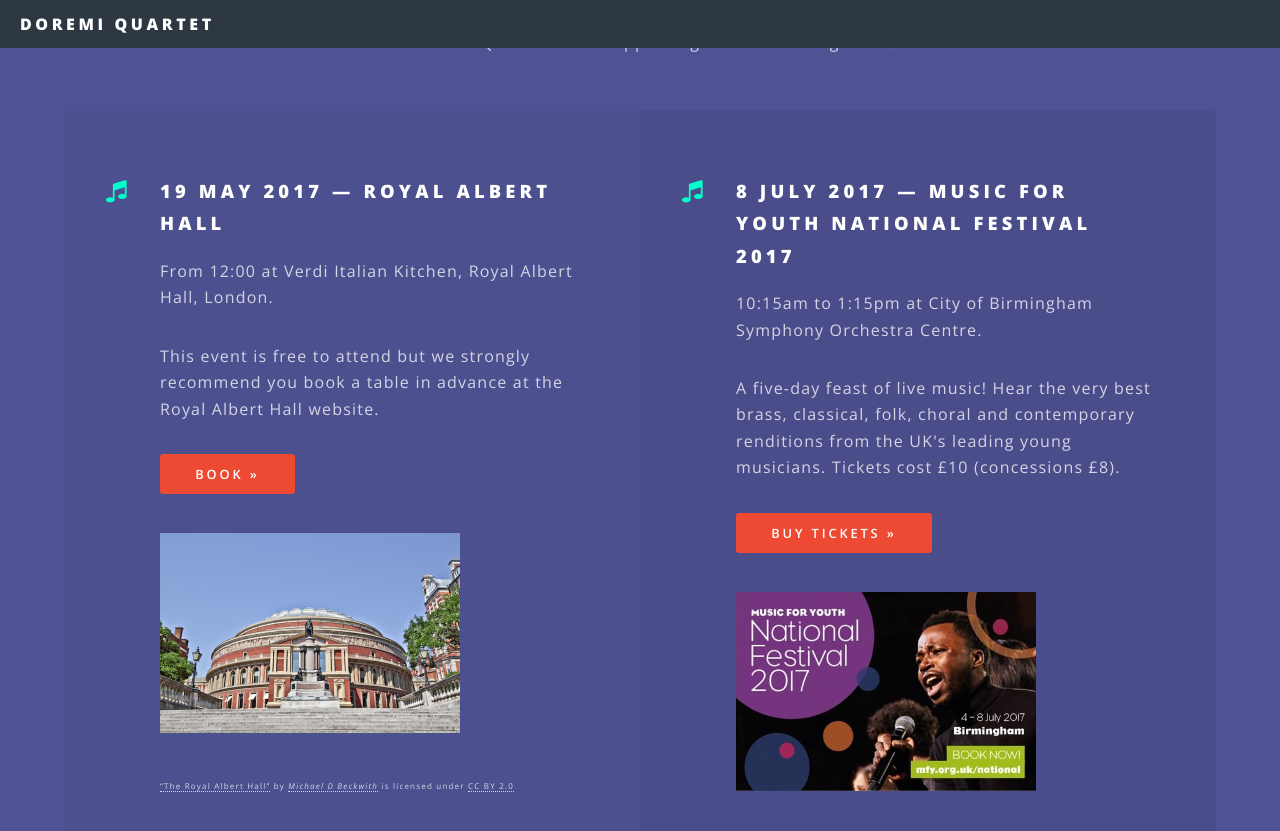
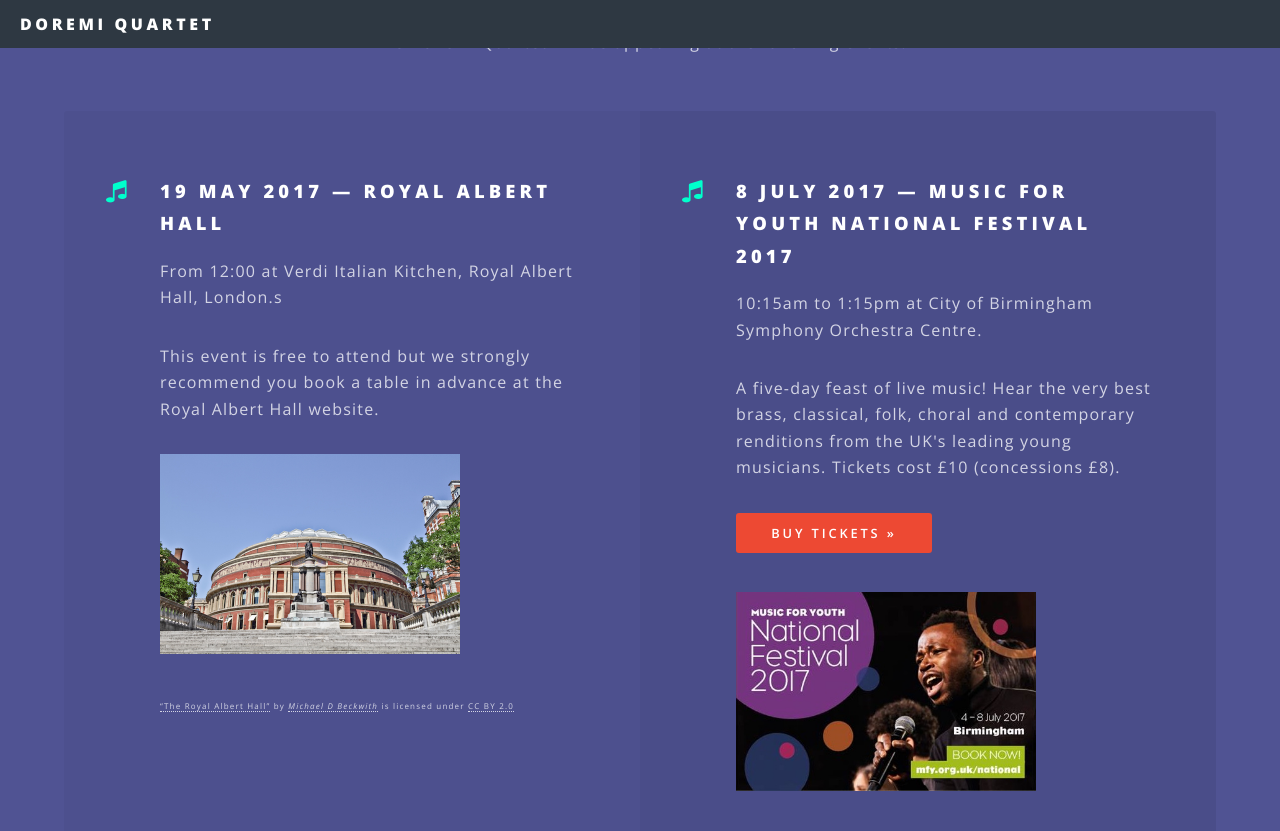
Before and after one commit to njbartlett/doremiquartet.uk, a Jekyll site: the page built from index.html, in a window 1280 px wide and 900 px high, scrolled down 2940 px. Shown: the top 831 px of the window. Built offline with Jekyll 4.4.1, drawn with Linux system fonts in a browser that asks for light colours; some of the changed text lies outside the part shown.

Commit message:
Update after RAH

```diff
--- a/index.html
+++ b/index.html
@@ -70,9 +70,8 @@
 							<ul class="features">
 								<li class="icon fa-music">
 									<h3>19 May 2017 &mdash; Royal Albert Hall</h3>
-									<p>From 12:00 at Verdi Italian Kitchen, Royal Albert Hall, London.</p>
+									<p>From 12:00 at Verdi Italian Kitchen, Royal Albert Hall, London.s</p>
 									<p>This event is free to attend but we strongly recommend you book a table in advance at the Royal Albert Hall website.</p>
-									<p><a href="http://www.royalalberthall.com/tickets/events/2017/free-friday-music-doremi-quartet/" class="button special" target="_blank">Book &raquo;</a></p>
 									<p>
 										<img width="300px" src="images/rah.jpg" alt="Royal Albert Hall">
 										<div style="font-size: 6pt">
@@ -110,6 +109,10 @@
 								<h2>News and Updates</h2>
 							</header>
 							<ul class="alt">
+								<li>
+									<h6>19 May 2017 &mdash; DoReMi Quartet Performed at the Royal Albert Hall's Verdi Restaurant</h6>
+									<p>Thank you to all those who came to see us perform our lunchtime concert at the Royal Albert Hall! And a big thank you to Music For Youth for such a wonderful opportuntiy. Videos and photos coming soon&#8230;</p>
+								</li>
 								<li>
 									<h6>9 May 2017 &mdash; DoReMi Wins Stringers of London Award for Most Outstanding Ensemble</h6>
 									<p>Following our performance at the North London Festival last weekend, we were thrilled to hear today that we have won the Stringers of London Award for the most outstanding string ensemble in the Festival. All our thanks to the sponsors and judges for their recognition and encouragement.</p>
```
